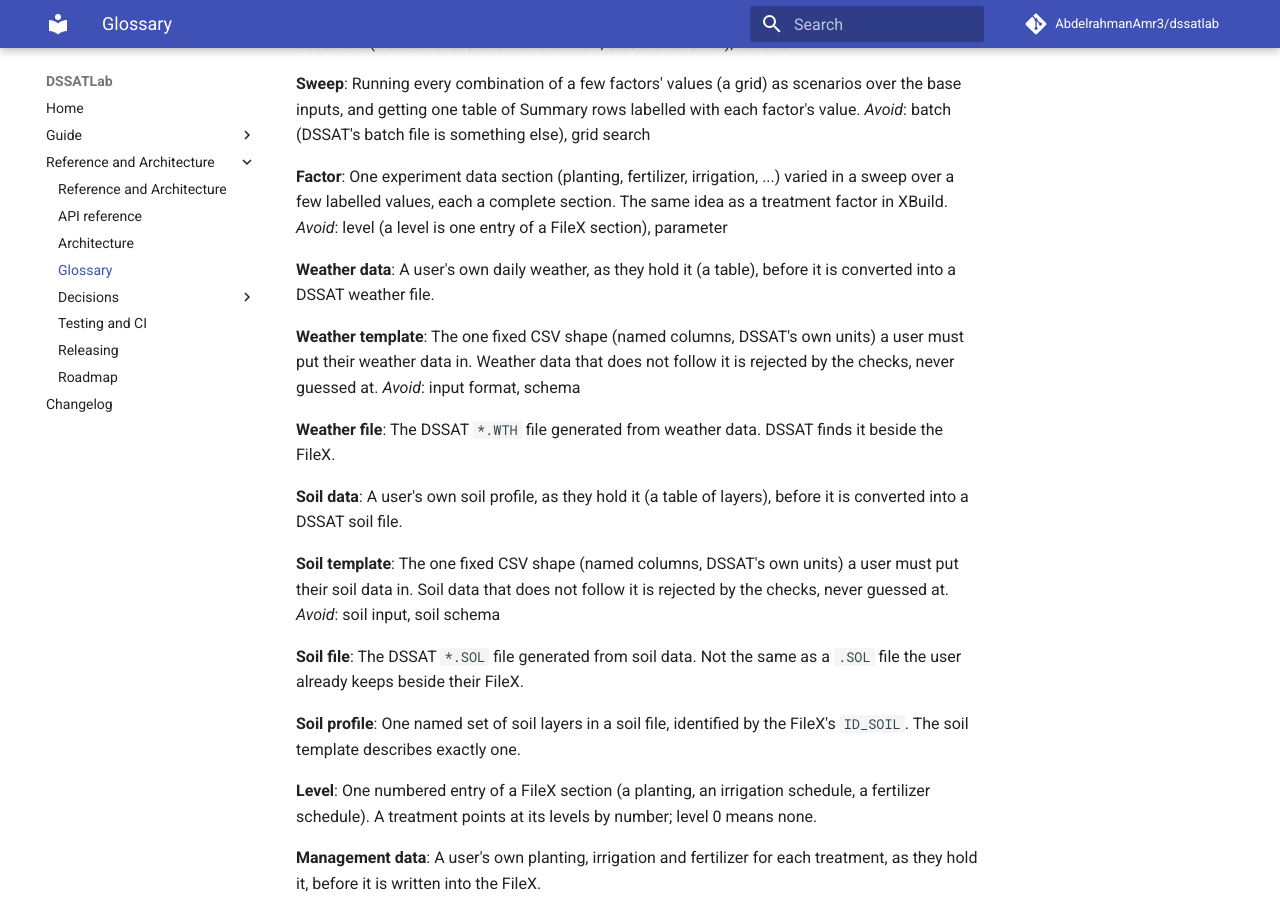
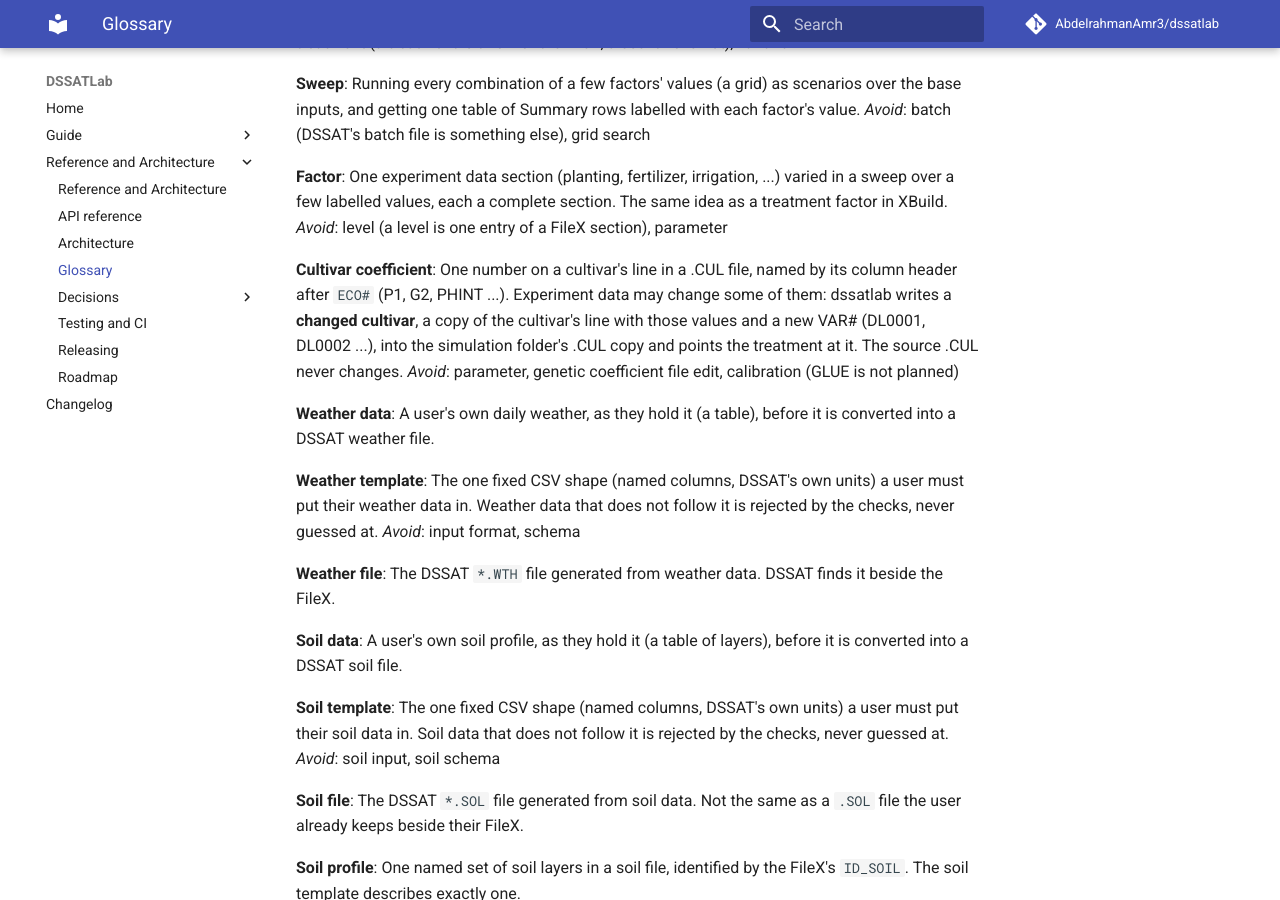
Before and after one commit to AbdelrahmanAmr3/dssatlab, an MkDocs documentation site: the page built from docs/reference/glossary.md, in a window 1280 px wide and 900 px high, scrolled down 1625 px. Built offline with MkDocs 1.6.1 and Material for MkDocs 9.7.7, drawn with Linux system fonts in a browser that asks for light colours; comment, search, counter and statistics services are not loaded.

Commit message:
Add cultivar coefficient term and ADR 0017
Records the v0.14.1 decision: experiment data may change cultivar
coefficients, written as a changed .CUL line with a new VAR# in the
simulation folder's copy.

Co-Authored-By: Claude Opus 5.5 <noreply@anthropic.com>

```diff
--- a/CONTEXT.md
+++ b/CONTEXT.md
@@ -104,6 +104,13 @@ _Avoid_: batch (DSSAT's batch file is something else), grid search
 One experiment data section (planting, fertilizer, irrigation, ...) varied in a sweep over a few
 labelled values, each a complete section. The same idea as a treatment factor in XBuild.
 _Avoid_: level (a level is one entry of a FileX section), parameter
+
+**Cultivar coefficient**:
+One number on a cultivar's line in a .CUL file, named by its column header after `ECO#` (P1, G2,
+PHINT ...). Experiment data may change some of them: dssatlab writes a **changed cultivar**, a
+copy of the cultivar's line with those values and a new VAR# (DL0001, DL0002 ...), into the
+simulation folder's .CUL copy and points the treatment at it. The source .CUL never changes.
+_Avoid_: parameter, genetic coefficient file edit, calibration (GLUE is not planned)
 
 **Weather data**:
 A user's own daily weather, as they hold it (a table), before it is converted into a
--- a/mkdocs.yml
+++ b/mkdocs.yml
@@ -61,6 +61,7 @@ nav:
           - adr/0014-rotation-in-the-filex-template.md
           - adr/0015-experiment-data-per-rotation-component.md
           - adr/0016-sweeps-run-as-generated-scenarios.md
+          - adr/0017-cultivar-coefficients-as-a-changed-cul-line.md
       - Testing and CI: reference/testing-ci.md
       - Releasing: reference/releasing.md
       - Roadmap: reference/roadmap.md
```
Also changed, not shown: docs/adr/0017-cultivar-coefficients-as-a-changed-cul-line.md (added, +29 -0 lines).
